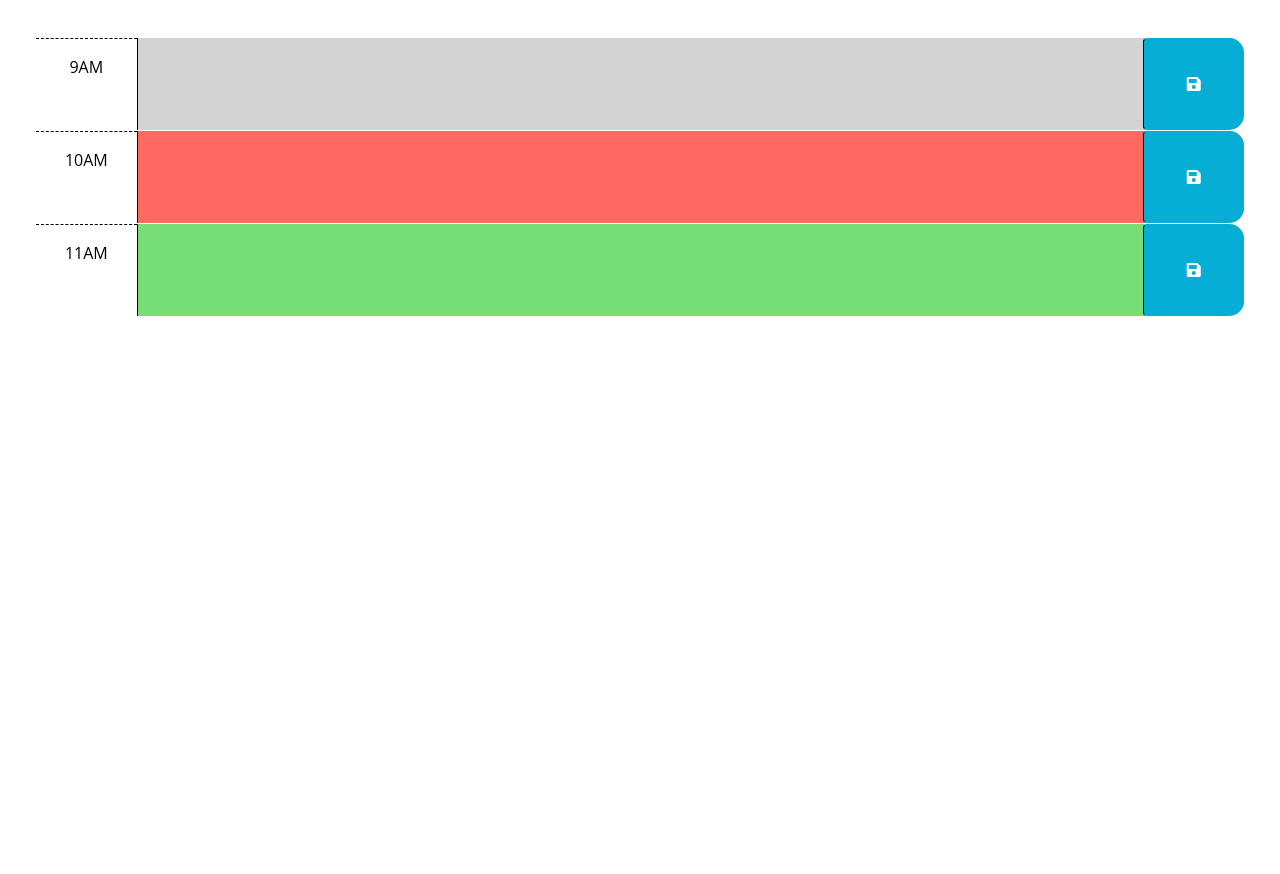
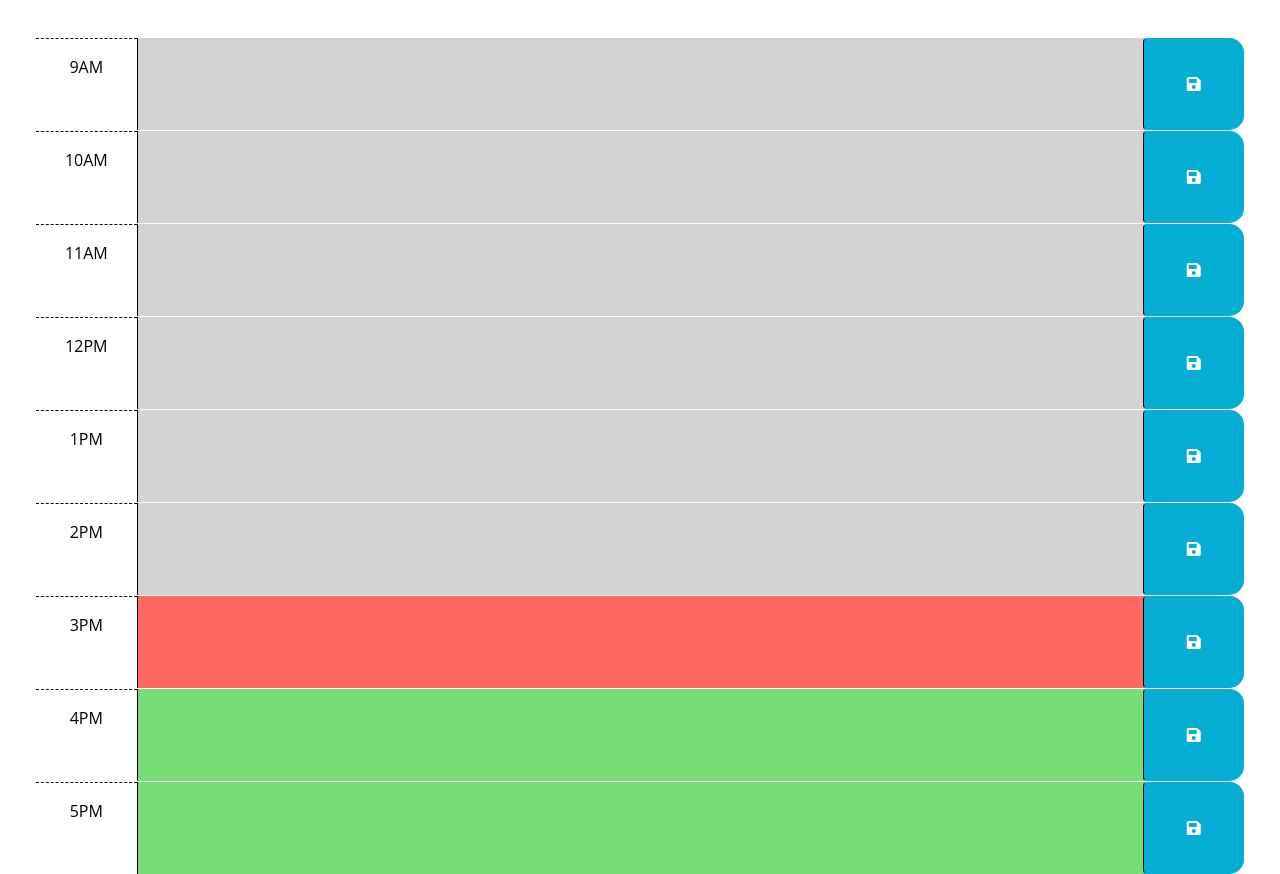
Before and after one commit to maverickwolfe21/work-day-scheduler, a plain HTML site: page index.html in a window 1280 px wide. Shown: the part 260-1134 px from the top of the page. Before the commit the page ends 800 px from the top, so only its background shows below. Drawn offline with nearby package versions, Linux system fonts and the light colour scheme.

Commit message:
added 9-5 with appropriate background colors

```diff
--- a/index.html
+++ b/index.html
@@ -64,6 +64,48 @@
           <i class="fas fa-save" aria-hidden="true"></i>
         </button>
       </div>
+      <div id="hour-12" class="row time-block future">
+        <div class="col-2 col-md-1 hour text-center py-3">12PM</div>
+        <textarea class="col-8 col-md-10 description" rows="3"> </textarea>
+        <button class="btn saveBtn col-2 col-md-1" aria-label="save">
+          <i class="fas fa-save" aria-hidden="true"></i>
+        </button>
+      </div>
+      <div id="hour-13" class="row time-block future">
+        <div class="col-2 col-md-1 hour text-center py-3">1PM</div>
+        <textarea class="col-8 col-md-10 description" rows="3"> </textarea>
+        <button class="btn saveBtn col-2 col-md-1" aria-label="save">
+          <i class="fas fa-save" aria-hidden="true"></i>
+        </button>
+      </div>
+      <div id="hour-14" class="row time-block future">
+        <div class="col-2 col-md-1 hour text-center py-3">2PM</div>
+        <textarea class="col-8 col-md-10 description" rows="3"> </textarea>
+        <button class="btn saveBtn col-2 col-md-1" aria-label="save">
+          <i class="fas fa-save" aria-hidden="true"></i>
+        </button>
+      </div>
+      <div id="hour-15" class="row time-block future">
+        <div class="col-2 col-md-1 hour text-center py-3">3PM</div>
+        <textarea class="col-8 col-md-10 description" rows="3"> </textarea>
+        <button class="btn saveBtn col-2 col-md-1" aria-label="save">
+          <i class="fas fa-save" aria-hidden="true"></i>
+        </button>
+      </div>
+      <div id="hour-16" class="row time-block future">
+        <div class="col-2 col-md-1 hour text-center py-3">4PM</div>
+        <textarea class="col-8 col-md-10 description" rows="3"> </textarea>
+        <button class="btn saveBtn col-2 col-md-1" aria-label="save">
+          <i class="fas fa-save" aria-hidden="true"></i>
+        </button>
+      </div>
+      <div id="hour-17" class="row time-block future">
+        <div class="col-2 col-md-1 hour text-center py-3">5PM</div>
+        <textarea class="col-8 col-md-10 description" rows="3"> </textarea>
+        <button class="btn saveBtn col-2 col-md-1" aria-label="save">
+          <i class="fas fa-save" aria-hidden="true"></i>
+        </button>
+      </div>
     </div>
 
     <script src="https://cdnjs.cloudflare.com/ajax/libs/jquery/3.2.1/jquery.min.js"></script>
--- a/script.js
+++ b/script.js
@@ -3,6 +3,14 @@
 // in the html.
 $(function () {
   $("#currentDay").text(dayjs().format("dddd, MMMM D, YYYY"));
+
+  const currentHour = dayjs().hour();
+  for (let i = 9; i < 16; i++) {
+    const workRow = $(`#hour-${i}`);
+    i < currentHour && workRow.removeClass("past").removeClass("present").removeClass("future").addClass("past");
+    i === currentHour && workRow.removeClass("past").removeClass("present").removeClass("future").addClass("present");
+    i > currentHour && workRow.removeClass("past").removeClass("present").removeClass("future").addClass("future");
+  }
   // TODO: Add a listener for click events on the save button. This code should
   // use the id in the containing time-block as a key to save the user input in
   // local storage. HINT: What does `this` reference in the click listener
```
